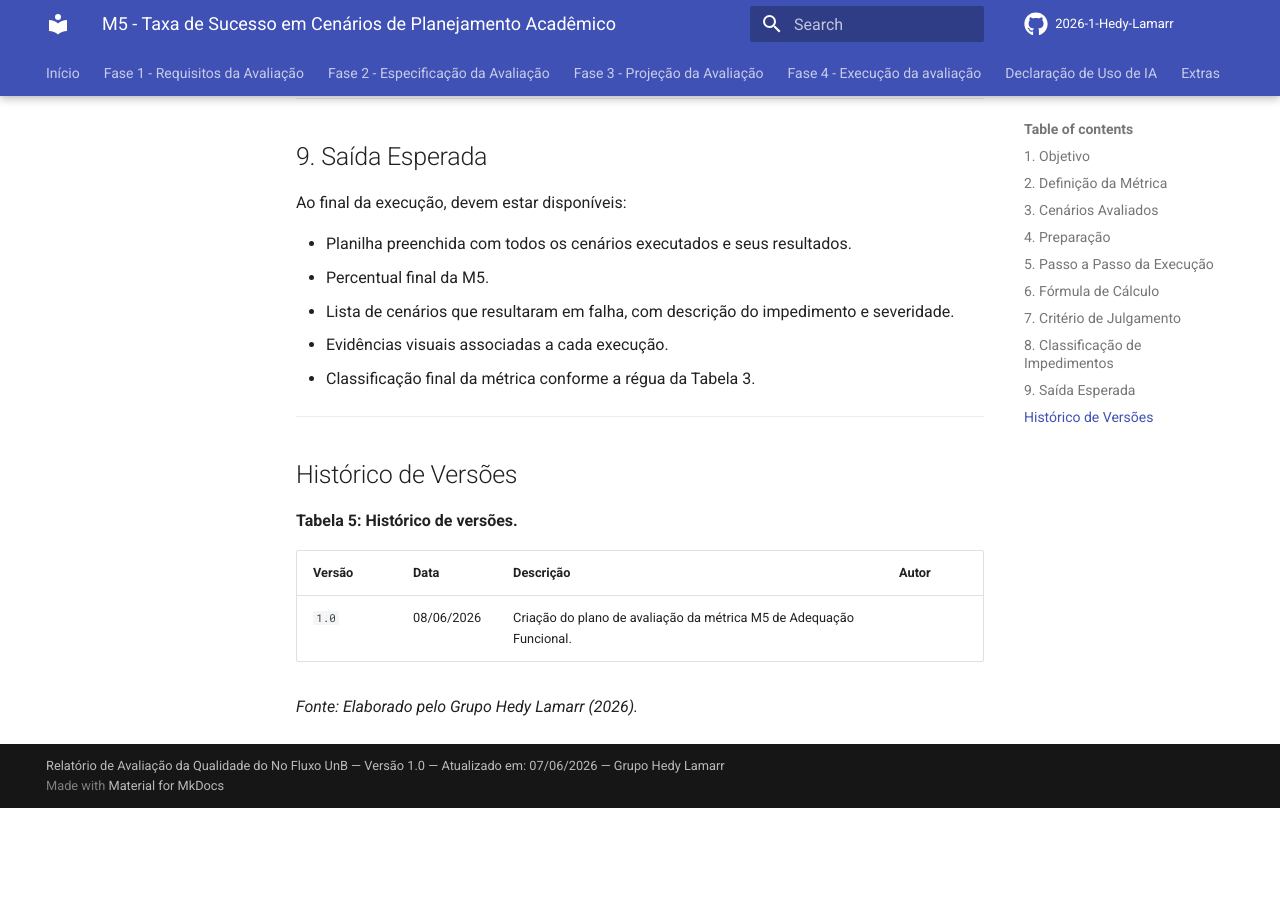
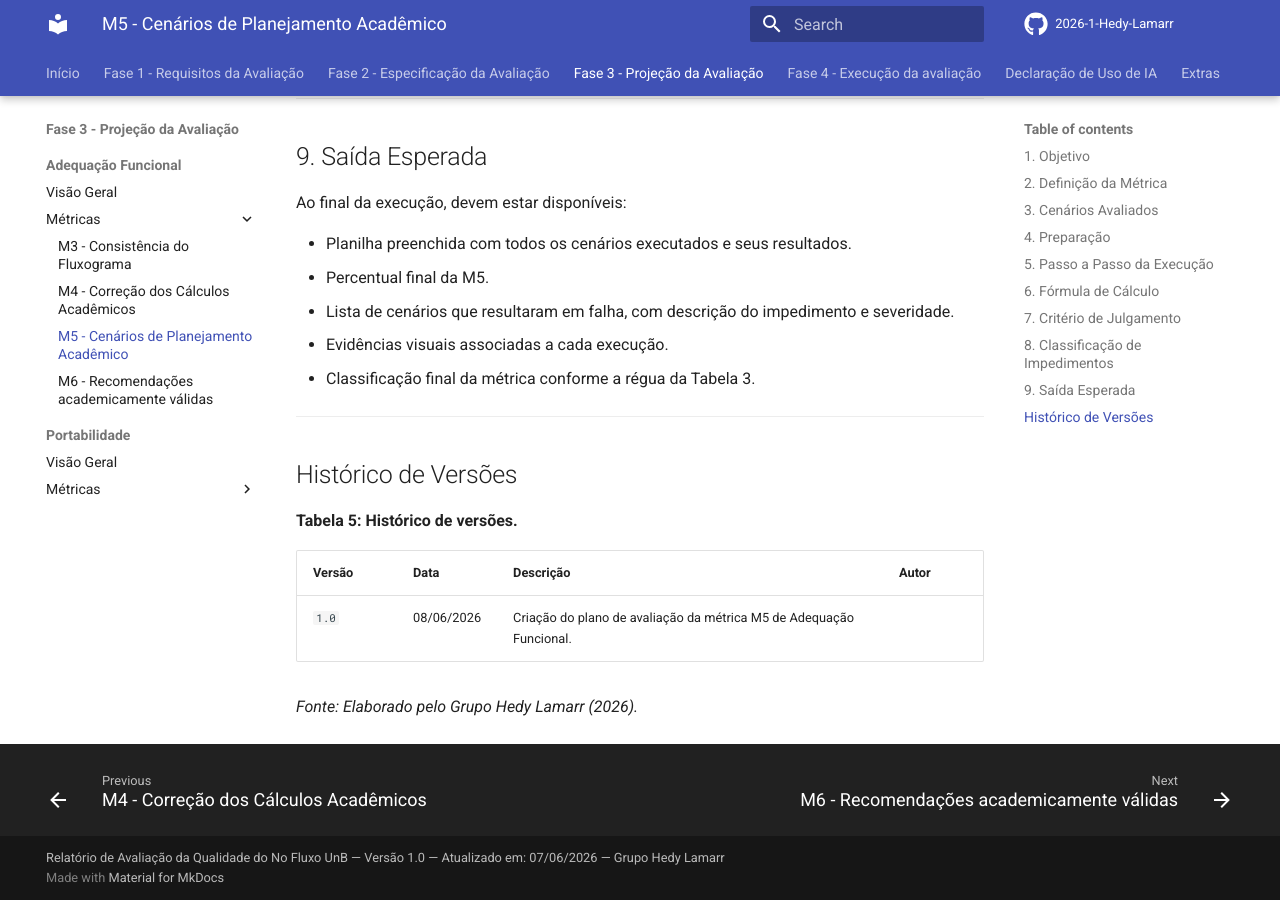
Before and after one commit to FCTE-Qualidade-de-Software-1/2026-1_T01_HEDY_LAMAR, an MkDocs documentation site: the page built from docs/fase3/adequacao_funcional/metrica_5.md, in a window 1280 px wide and 900 px high, scrolled down 3917 px. Built offline with MkDocs 1.6.1 and Material for MkDocs 9.7.7, drawn with Linux system fonts in a browser that asks for light colours; comment, search, counter and statistics services are not loaded; before the commit the page ends 4725 px from its top, so only the background shows below that.

Commit message:
mkdocs yml metricas 6 e 5

```diff
--- a/mkdocs.yml
+++ b/mkdocs.yml
@@ -45,6 +45,8 @@ nav:
       - Métricas:
         - M3 - Consistência do Fluxograma: fase3/adequacao_funcional/metrica_3.md
         - M4 - Correção dos Cálculos Acadêmicos: fase3/adequacao_funcional/metrica_4.md
+        - M5 - Cenários de Planejamento Acadêmico: fase3/adequacao_funcional/metrica_5.md
+        - M6 - Recomendações academicamente válidas: fase3/adequacao_funcional/metrica_6.md
     - Portabilidade:
       - Visão Geral: fase3/portabilidade/index.md
       - Métricas:
```
